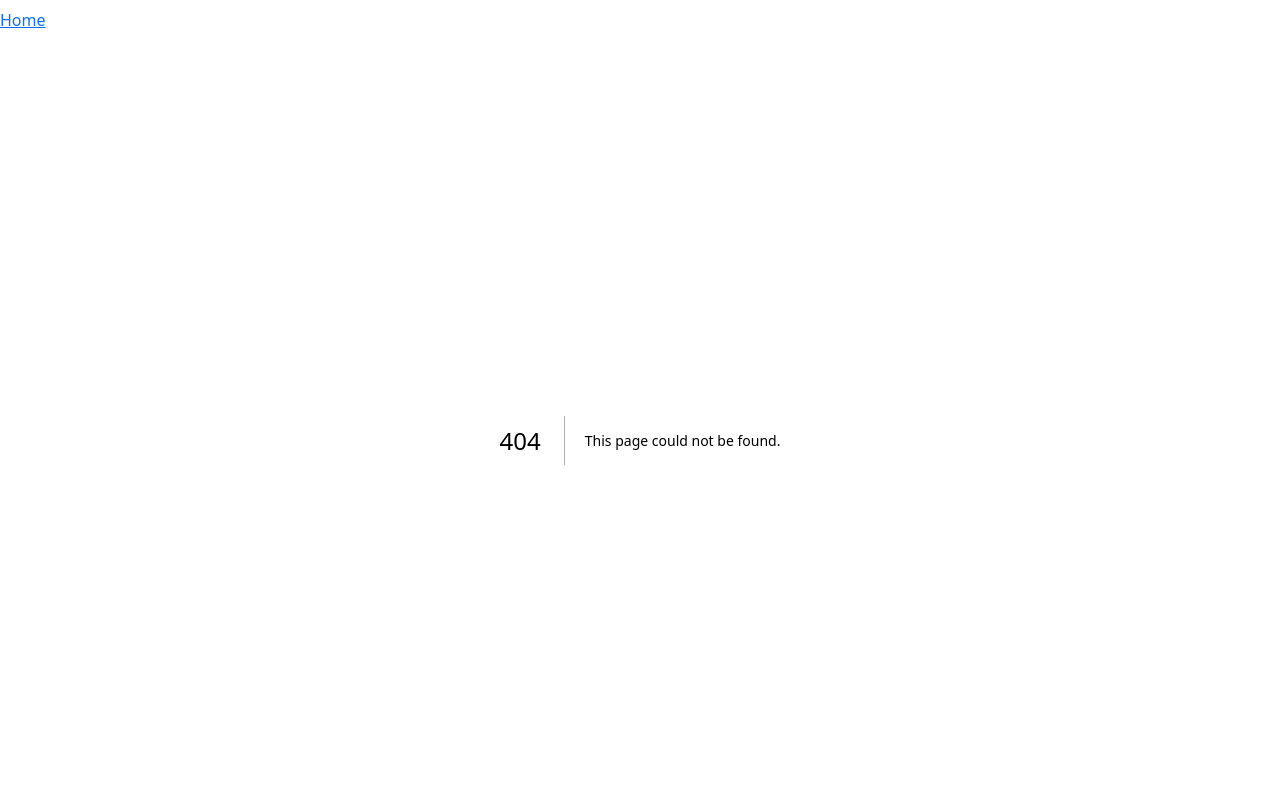
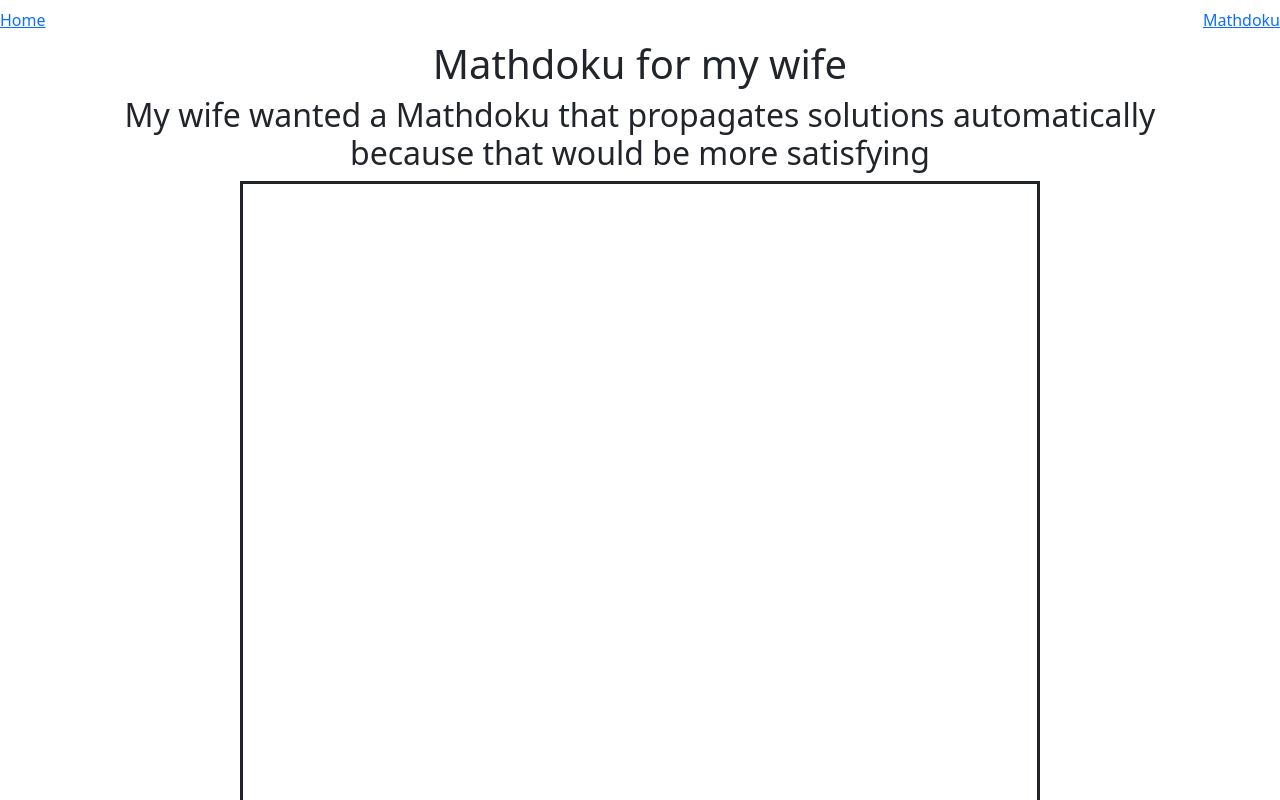
Before and after one commit to emmabateman/emmabateman.github.io, a Next.js app: page /mathdoku in a window 1280 px wide. Before the commit this address had no page. Shown: the top 800 px of the page. Built offline with nearby package versions, Linux system fonts and the light colour scheme.

Commit message:
mathdoku initial commit

```diff
--- /dev/null
+++ b/app/mathdoku/game_utils.ts
@@ -0,0 +1,71 @@
+import { useState } from 'react';
+
+interface Clue {
+  indices: [number, number][];
+  operation?: '+|-|/|*';
+  value: number;
+}
+
+interface Puzzle {
+  solution: number[][];
+  clues: Clue[];
+}
+
+interface SolutionState {
+  finalValues: number[][];
+  possibleValues: number[][][];
+}
+
+function setSolutionValue(
+	possibleValues: number[][][],
+	finalValues: number[][],
+	x: number,
+	y: number,
+	value: number) {
+  //do not overwrite
+  if (finalValues[x][y] != null) {
+    return;
+  }
+
+  finalValues[x][y] = value;
+
+  //remove from possibilities in same row/column
+  for (let i = 0; i < possibleValues.length; i++) {
+    for (let j = 0; j < possibleValues.length; j++) {
+      if (i == x || j == y) { //same row and/or column
+        if (finalValues[i][j] == null && possibleValues[i][j].includes(value)) {
+          possibleValues[i][j] = possibleValues[i][j].filter(n => n != value);
+          if (possibleValues[i][j].length == 1) {
+	    setSolutionValue(possibleValues, finalValues, i, j, possibleValues[i][j][0]);
+	  }
+	}
+      }
+    }
+  }
+}
+
+function generateSolution(size: number) {
+  let possibleValues =
+    new Array(size).fill(null).map(() => new Array(size).fill(
+      [...Array(size).keys()].map(x => x + 1) //numbers 1 through size
+    ));
+
+  let finalValues = new Array(size).fill(null).map(() => new Array(size));
+
+  for (let i = 0; i < size; i++) {
+    for (let j = 0; j < size; j++) {
+      let values = possibleValues[i][j];
+      if (values.length > 1) {
+        //set to random value
+	let randomValue = possibleValues[i][j][Math.floor(Math.random() * values.length)];
+	setSolutionValue(possibleValues, finalValues, i, j, randomValue);
+      }
+    }
+  }
+  return finalValues;
+}
+
+export function generatePuzzle(size: number) : Puzzle {
+  let puzzle : Puzzle = { solution: generateSolution(size), clues: []};
+  return puzzle;
+}
--- /dev/null
+++ b/app/mathdoku/page.tsx
@@ -0,0 +1,97 @@
+'use client'
+import { useState, useEffect } from 'react';
+import styles from './styles.module.css'
+import { Puzzle, generatePuzzle, SolutionState } from './game_utils'
+
+interface SquareProps {
+  x: number;
+  y: number;
+  value: number;
+  selected: boolean;
+  handleClick;
+}
+
+function Square(props: SquareProps) {
+  return (
+    <div className={styles.square} onClick={props.handleClick}>
+      <div className={`${styles.highlight} ${props.selected ? styles.active : ""}`}>
+        <h1>{props.value}</h1>
+      </div>
+    </div>
+  );
+}
+
+interface GridProps {
+  values: number[][];
+}
+
+function Grid(props: GridProps) {
+  const [activeSquareId, setActiveSquareId] = useState<string>("");
+
+  function handleClick(i: number, j:number) {
+    return (() => {
+      if (activeSquareId == `${i},${j}`) {
+        setActiveSquareId("");
+      } else {
+        setActiveSquareId(`${i},${j}`);
+      }
+    });
+  }
+
+  return (
+    <div className={styles.grid}>
+      {props.values.map((row: number[], i: number) => (
+        <div className="row flex-column flex-grow-1" key={i}>
+          {row.map((col: number | null, j: number) => (
+	    <div className="flex-grow-1" key={j}>
+	      <Square x={row} y={col} value={col} selected={ activeSquareId == `${i},${j}` }
+	              handleClick={handleClick(i, j)}/>
+	    </div>
+	  ))}
+        </div>
+      ))}
+    </div>
+  );
+}
+
+function Game() {
+  let size = 9;
+
+  const [possibleValues, setPossibleValues] = useState<number[][][]>(
+    new Array(size).fill(null).map(() => new Array(size).fill(
+      [...Array(size).keys()].map(x => x + 1) //numbers 1 through size
+    ))
+  );
+
+  const [finalValues, setFinalValues] = useState<number[][]>(
+    new Array(size).fill(null).map(() => new Array(size))
+  );
+
+  const [history, setHistory] = useState<Array<SolutionState>>([]);
+
+  let puzzle : Puzzle;
+
+  //generate puzzle on mount
+  useEffect(() => {
+    puzzle = generatePuzzle(size);
+  }, []);
+
+  return <Grid values={finalValues} />;
+}
+
+export default function Page() {
+  return (
+    <div>
+      <div className="row">
+        <h1>Mathdoku for my wife</h1>
+      </div>
+      <div className="row">
+        <h2>My wife wanted a Mathdoku that propagates solutions automatically because
+		that would be more satisfying</h2>
+      </div>
+      <div className="row">
+        <Game />
+      </div>
+    </div>
+  );
+}
--- /dev/null
+++ b/app/mathdoku/styles.module.css
@@ -0,0 +1,33 @@
+.square {
+  border-style: solid;
+  border-width: 0.5cqw;
+  width: 100%;
+  height: 100%;
+  container-type: size;
+}
+
+.grid {
+  margin: auto;
+  padding: 0;
+  width: 800px;
+  aspect-ratio: 1/1;
+  border-style:solid;
+  display: flex;
+  container-type: size;
+}
+
+.highlight {
+  border-style: solid;
+  border-width: min(8cqw, 6px);
+  border-color: white;
+  width: 100%;
+  height: 100%;
+}
+
+.highlight.active {
+  border-color: lightskyblue;
+}
+
+@media (max-width: 1000px) or (max-height: 1000px) {
+  width: 80vmin;
+}
--- a/components/navbar.tsx
+++ b/components/navbar.tsx
@@ -3,6 +3,7 @@ function Navbar() {
     <div className="navbar-expand">
       <div className="navbar">
         <a className="nav-item" href="/">Home</a>
+	<a className="nav-item" href="/mathdoku">Mathdoku</a>
       </div>
     </div>
   );
```
